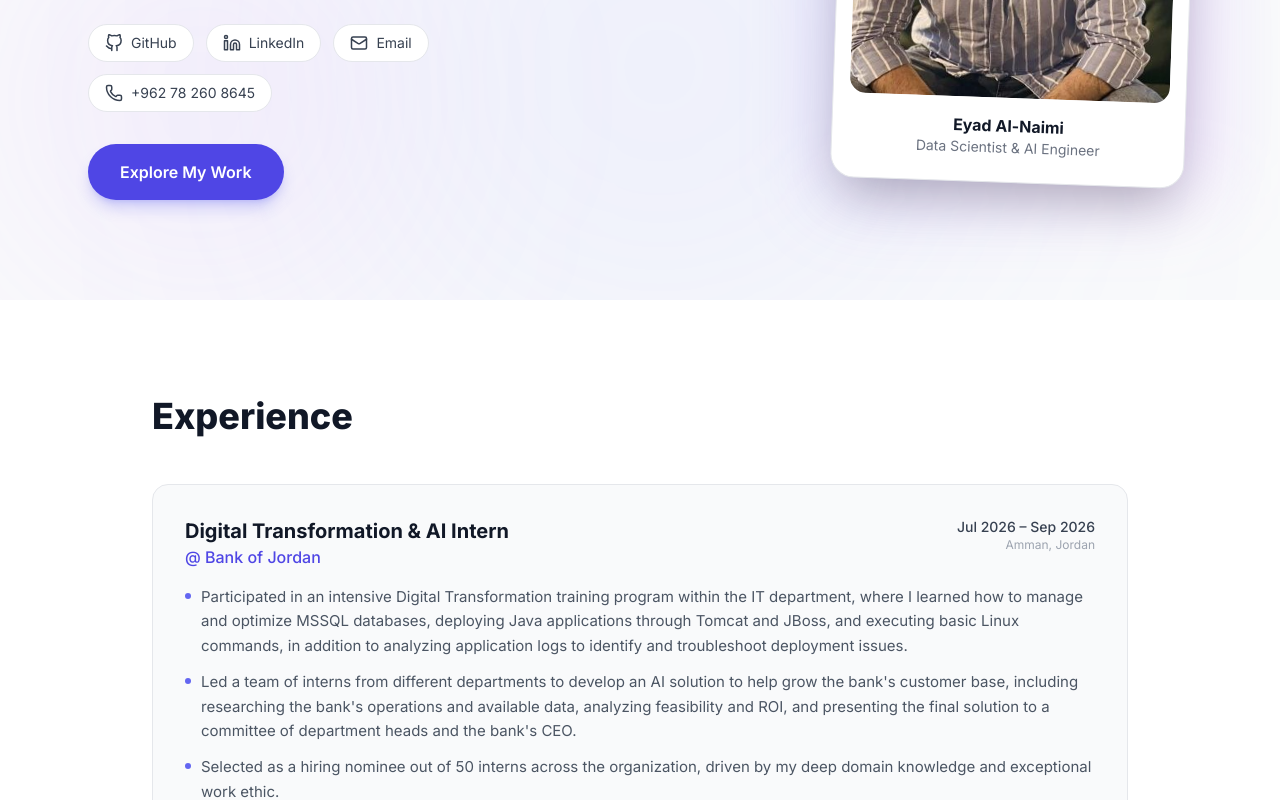
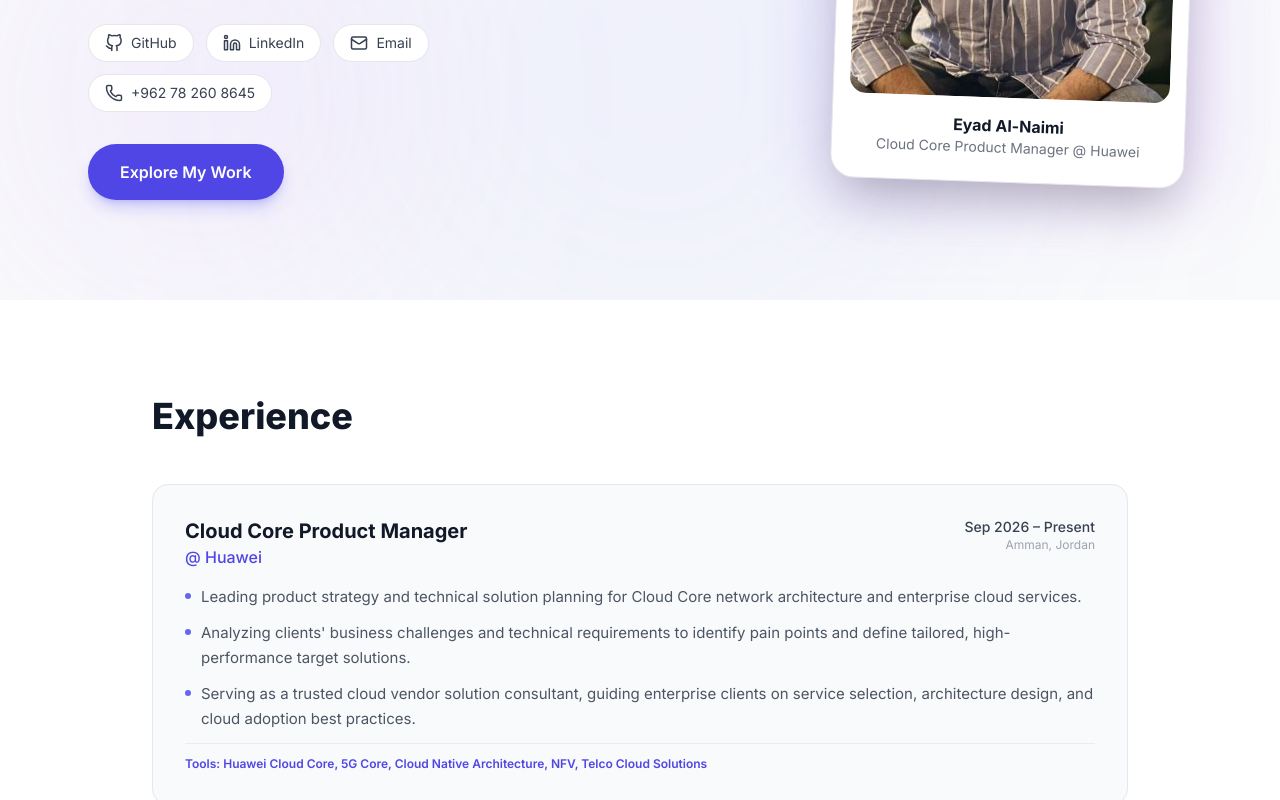
Before and after one commit to en3imi/portfolio, a Next.js app: page / in a window 1280 px wide. Shown: the part 500-1300 px from the top of the page. Built offline with nearby package versions, Linux system fonts and the light colour scheme.

Commit message:
feat: update title and add Cloud Core Product Manager experience

```diff
--- a/app/layout.tsx
+++ b/app/layout.tsx
@@ -6,8 +6,8 @@ import { ThemeProvider } from "@/components/ThemeProvider";
 const inter = Inter({ subsets: ["latin"] });
 
 export const metadata: Metadata = {
-  title: "Eyad Al-Naimi | Data Scientist & AI Engineer",
-  description: "Portfolio of Eyad Al-Naimi, a Data Scientist and AI Engineer specializing in machine learning, data analysis, and AI solutions.",
+  title: "Eyad Al-Naimi | Cloud Core Product Manager",
+  description: "Portfolio of Eyad Al-Naimi, Cloud Core Product Manager specializing in cloud core solutions, AI, and data science.",
 };
 
 export default function RootLayout({
--- a/components/Experience.tsx
+++ b/components/Experience.tsx
@@ -1,6 +1,18 @@
 import React from "react";
 
 const experiences = [
+  {
+    title: "Cloud Core Product Manager",
+    company: "Huawei",
+    date: "Sep 2026 – Present",
+    location: "Amman, Jordan",
+    bullets: [
+      "Leading product strategy and technical solution planning for Cloud Core network architecture and enterprise cloud services.",
+      "Analyzing clients' business challenges and technical requirements to identify pain points and define tailored, high-performance target solutions.",
+      "Serving as a trusted cloud vendor solution consultant, guiding enterprise clients on service selection, architecture design, and cloud adoption best practices.",
+      "Tools: Huawei Cloud Core, 5G Core, Cloud Native Architecture, NFV, Telco Cloud Solutions",
+    ],
+  },
   {
     title: "Digital Transformation & AI Intern",
     company: "Bank of Jordan",
--- a/components/Hero.tsx
+++ b/components/Hero.tsx
@@ -27,7 +27,7 @@ export default function Hero() {
           <div className="space-y-8">
             <div className="space-y-3">
               <p className="text-indigo-600 dark:text-indigo-400 font-medium tracking-widest text-sm uppercase">
-                Data Scientist & AI Engineer
+                Cloud Core Product Manager
               </p>
               <h1 className="text-5xl md:text-7xl font-extrabold tracking-tight text-gray-900 dark:text-neutral-100 leading-tight">
                 Eyad<br />Al-Naimi
@@ -86,7 +86,7 @@ export default function Hero() {
                 {/* Card footer */}
                 <div className="mt-4 px-2 pb-2 text-center">
                   <p className="font-bold text-gray-900 dark:text-white">Eyad Al-Naimi</p>
-                  <p className="text-sm text-gray-500 dark:text-neutral-400">Data Scientist & AI Engineer</p>
+                  <p className="text-sm text-gray-500 dark:text-neutral-400">Cloud Core Product Manager @ Huawei</p>
                 </div>
               </div>
             </div>
```
